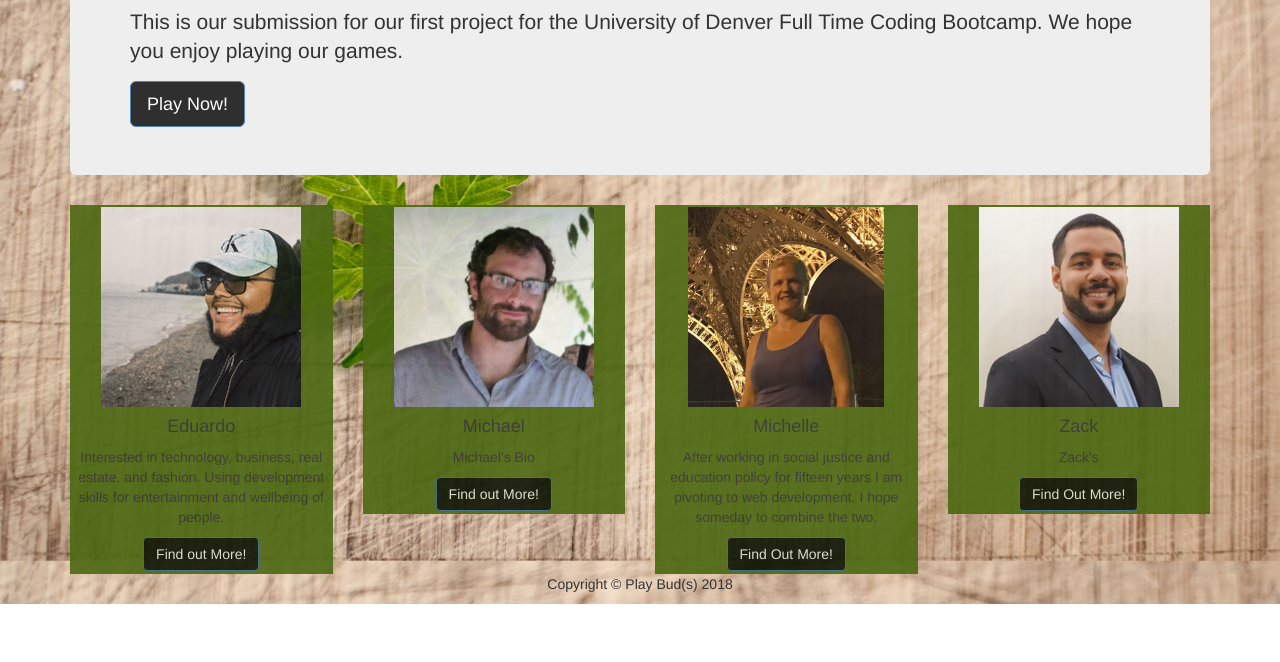
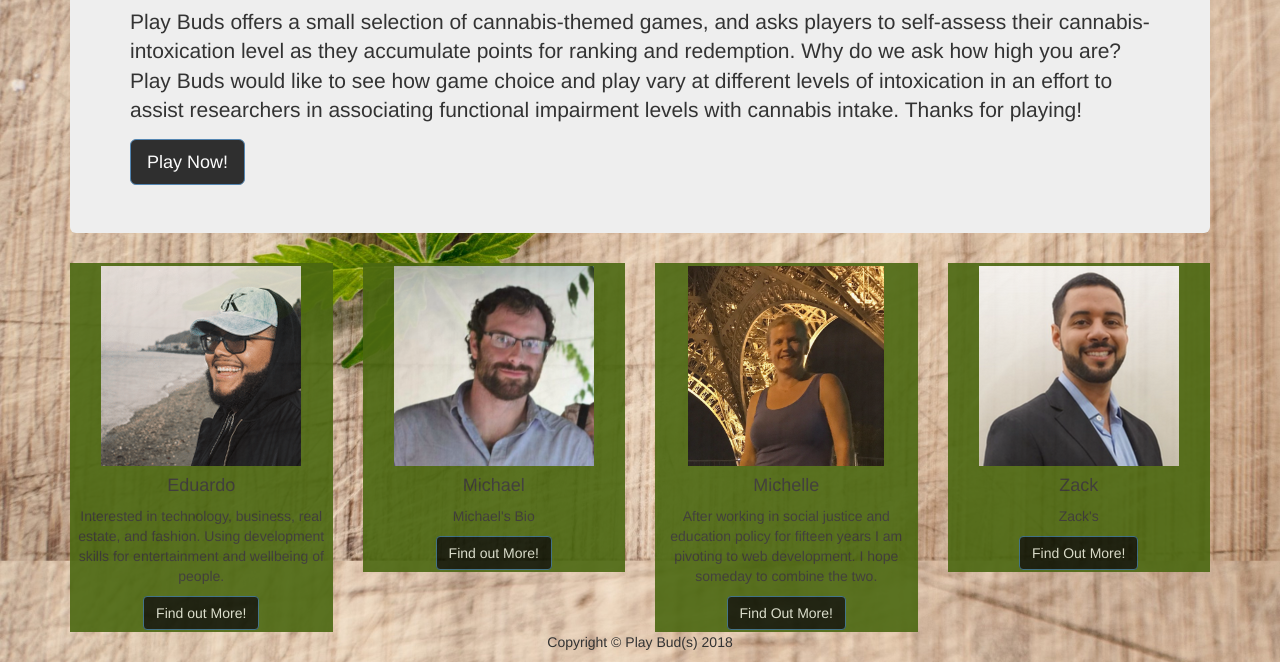
Before and after one commit to cruzeduardo37/Play-Buds, a plain HTML site: page about.html in a window 1280 px wide. Shown: the part 238-900 px from the top of the page. Before the commit the page ends 842 px from the top, so only its background shows below. Drawn offline with nearby package versions, Linux system fonts and the light colour scheme; no server answers.

Commit message:
updated with description

```diff
--- a/about.html
+++ b/about.html
@@ -45,7 +45,9 @@
       <!-- Jumbotron Header -->
       <header class="jumbotron my-4 header">
         <h1 class="display-3">The Play Bud(s) Story</h1>
-        <p class="lead">This is our submission for our first project for the University of Denver Full Time Coding Bootcamp. We hope you enjoy playing our games. </p>
+        <p class="lead">Play Buds offers a small selection of cannabis-themed games, and asks players to self-assess their cannabis-intoxication level as they accumulate points for ranking and redemption. Why do we ask how high you are? Play Buds would like to see how game choice and play vary at different levels of intoxication in an effort to assist researchers in associating functional impairment levels with cannabis intake.
+
+        Thanks for playing!</p>
         <a href="#" class="btn btn-primary btn-lg">Play Now!</a>
       </header>
 
@@ -53,7 +55,7 @@
       <div class="row text-center">
 
         <div class="col-lg-3 col-md-6 mb-4">
-          <div class="card">
+          <div class="card" id="card">
             <img class="card-img-top" src="images/eduardo.png" alt="eduardo's pic">
             <div class="card-body">
               <h4 class="card-title">Eduardo</h4>
```
